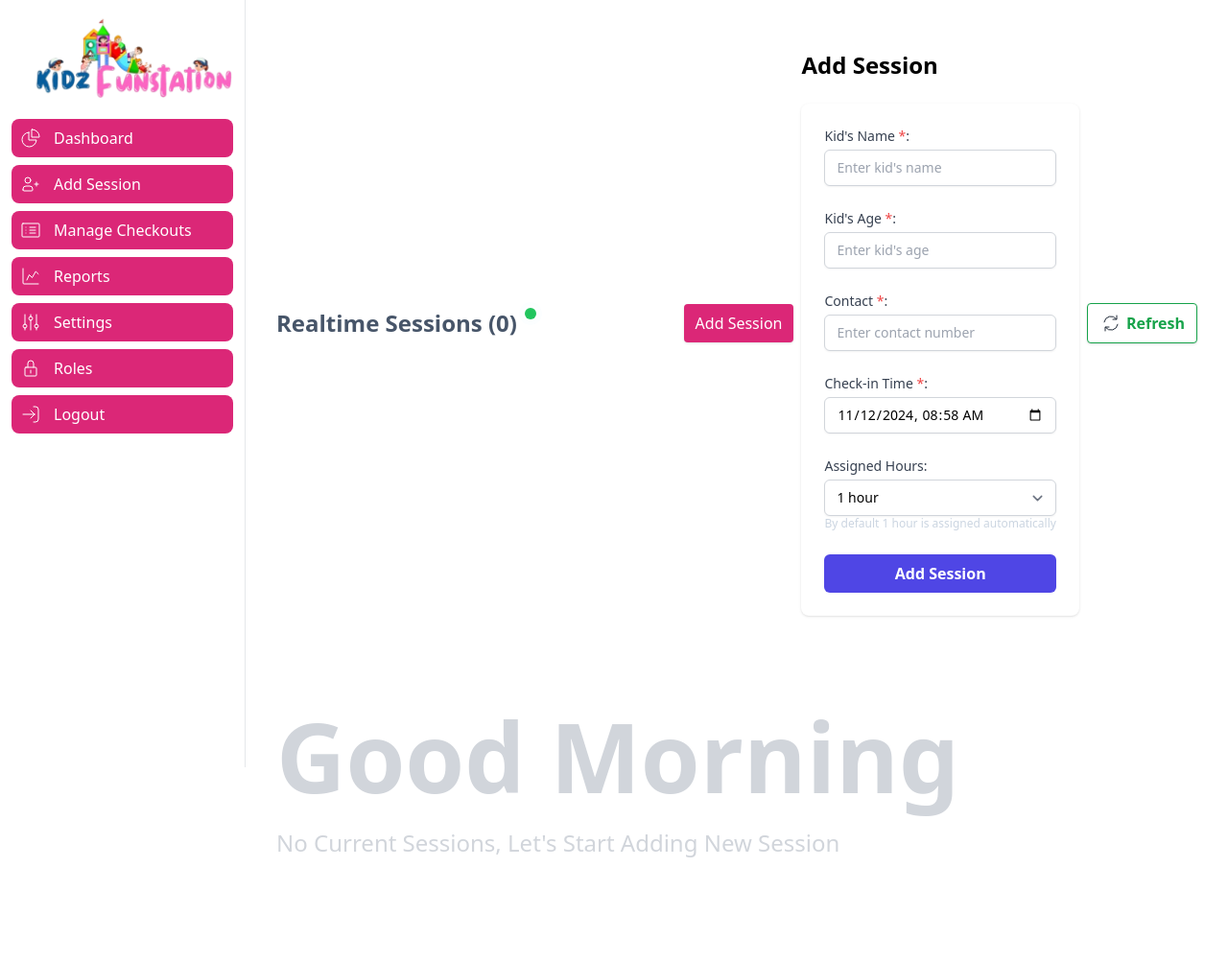
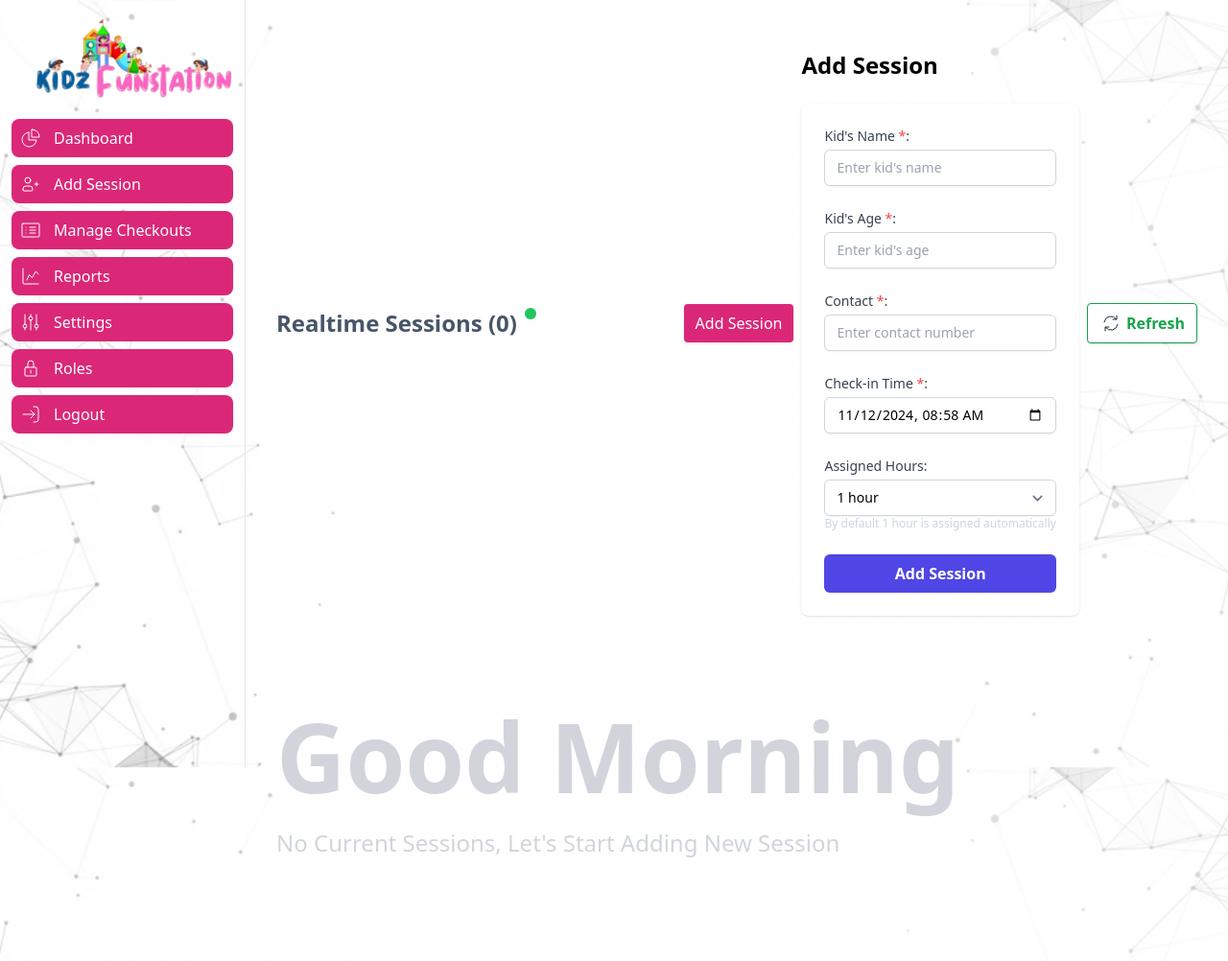
Before and after one commit to Comestro/funstation, a PHP site: page /index.php in a window 1280 px wide. Shown: the whole page at 96% size. Run offline with PHP 8.4, Linux system fonts and the light colour scheme; data that the repository does not hold is empty; some libraries are stand-ins or nearby versions.

Commit message:
background image

```diff
--- a/style.css
+++ b/style.css
@@ -1,14 +1,6 @@
 body{
-    background-image: linear-gradient(45deg, #fefefe5e, rgba(255, 255, 255, 0.663)), url('images/bgcover.avif') repeat;
-     /* background-size: cover;  */
-     /* background-position: center!important; */
-     animation: moveBackground 30s linear infinite;
+    background-image: linear-gradient(45deg, #fefefe5e, rgba(255, 255, 255, 0.663)), url('images/bgcover.avif');
+     background-size: cover;
+     background-position: center!important;
+
 }
-@keyframes moveBackground {
-    0% {
-      background-position: 0 0;
-    }
-    100% {
-      background-position: 1050px 1200px;
-    }
-  }
```
